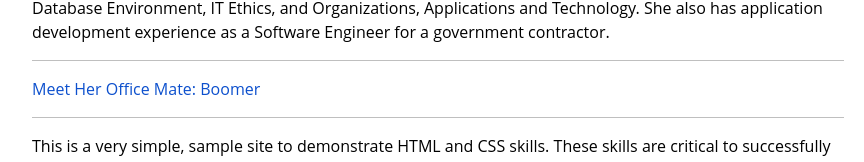
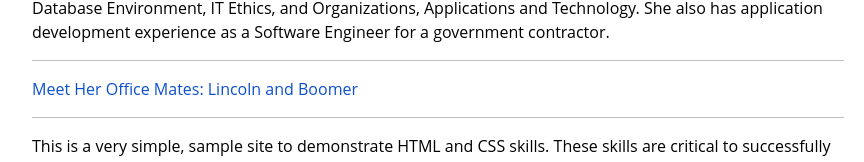
Before and after one commit to svlasnik-uno/act2repo, a plain HTML site: page index.html in a window 1280 px wide. Shown: the part 652-814 px from the top of the page, without its empty margins (202-1066 px from the left). Drawn offline with nearby package versions, Linux system fonts and the light colour scheme.

Commit message:
Update index.html

```diff
--- a/index.html
+++ b/index.html
@@ -36,7 +36,7 @@
             </p>
 
             <hr>
-            <a href="boomerLincoln.html">Meet Her Office Mate: Boomer</a>
+            <a href="boomerLincoln.html">Meet Her Office Mates: Lincoln and Boomer</a>
             <hr>
 
             <p>
```
